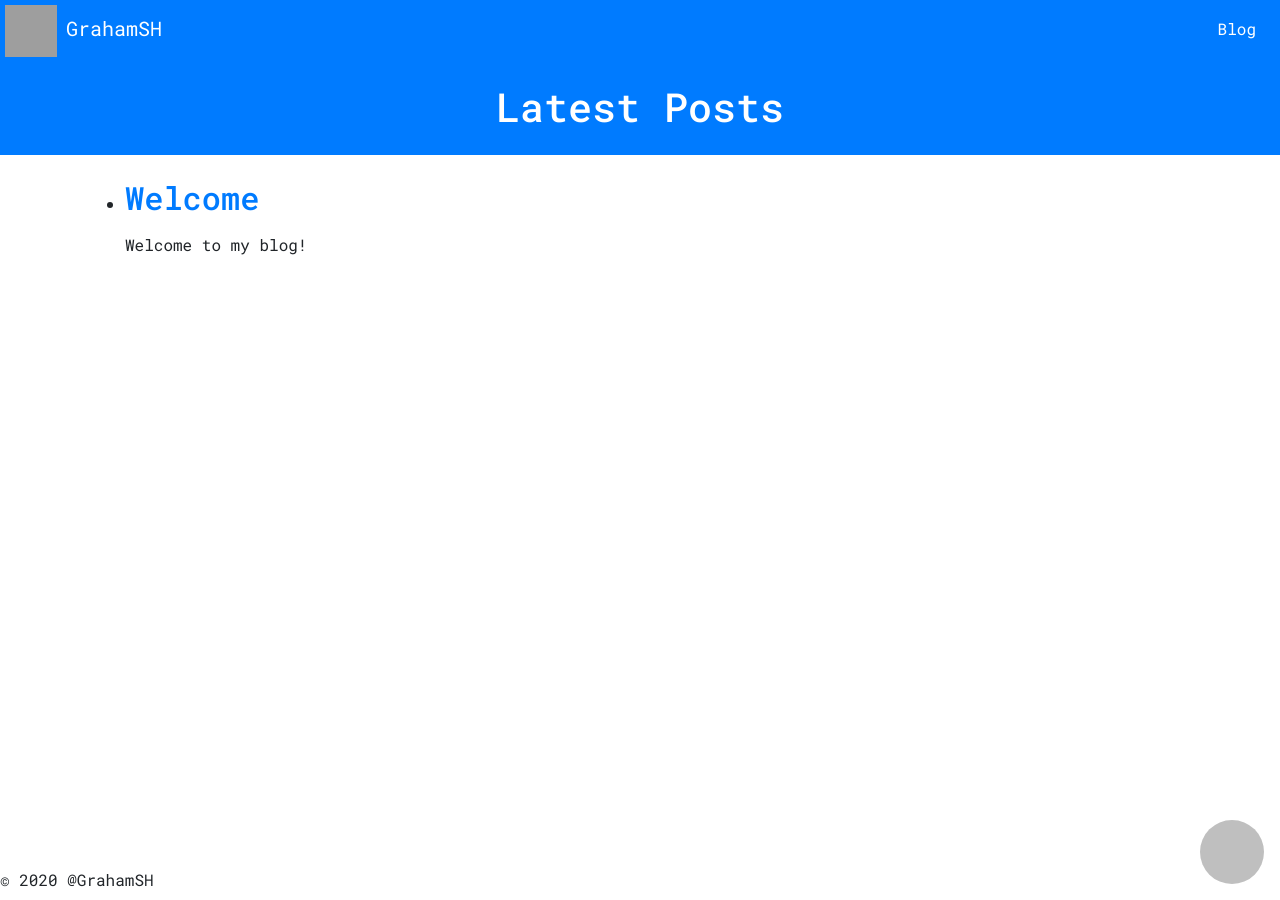
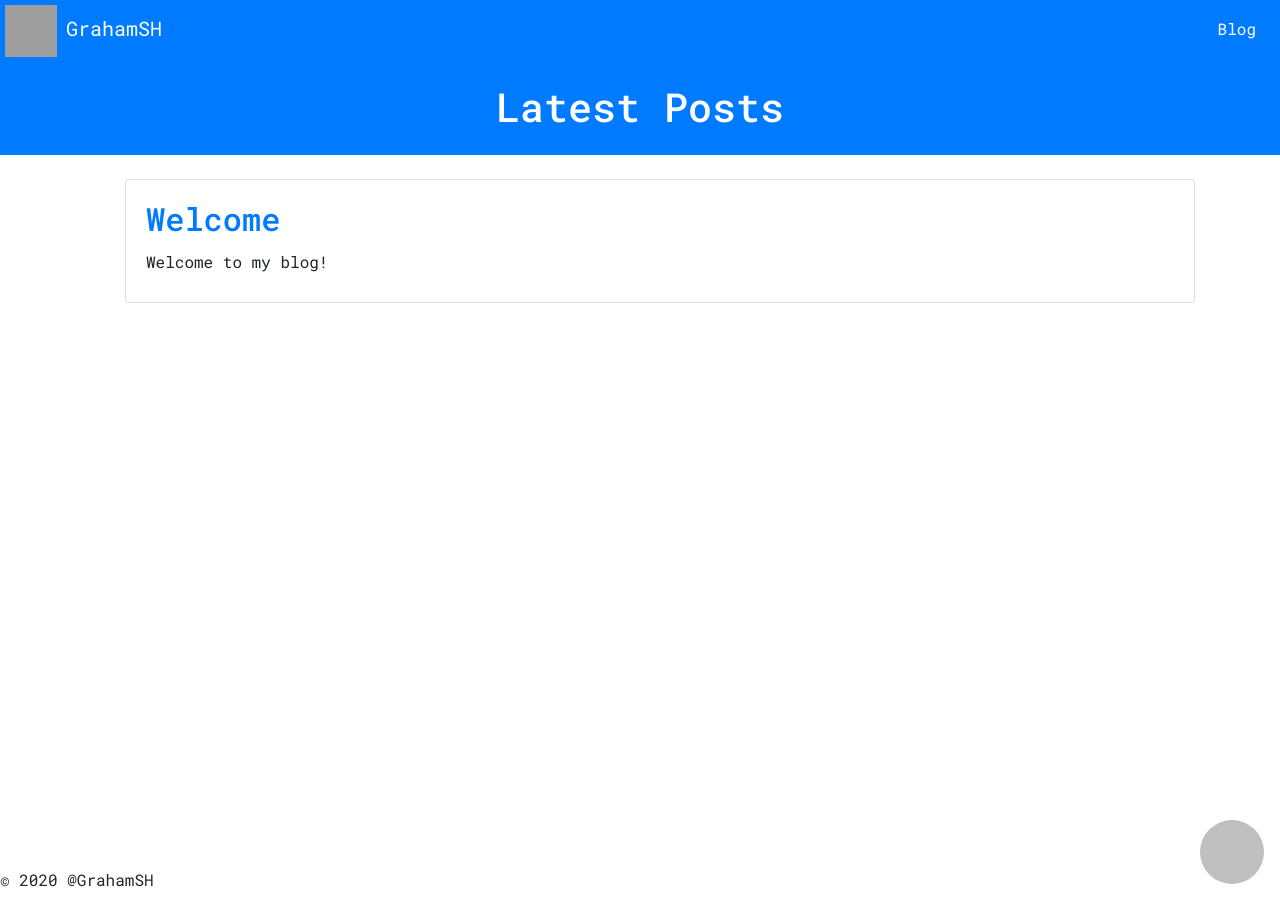
Before and after one commit to fossabot/grahamsh-llk.github.io, a Jekyll site: the page built from site/blog.html, in a window 1280 px wide. Built offline with Jekyll 4.4.1, drawn with Linux system fonts in a browser that asks for light colours; grey boxes are pictures that could not be loaded.

Commit message:
Update blog.html

```diff
--- a/site/blog.html
+++ b/site/blog.html
@@ -7,9 +7,11 @@ title: Blog
 <div class="container">
 <ul>
   {% for post in site.posts %}
-  <li>
-    <h2><a href="{{ post.url | remove: ".html"}}">{{ post.title }}</a></h2>
+  <li class="card">
+    <div class="card-body">
+    <h2 class="card-title"><a href="{{ post.url | remove: ".html"}}">{{ post.title }}</a></h2>
     {{ post.excerpt }}
+    </div>
   </li>
   {% endfor %}
 </ul>
```
